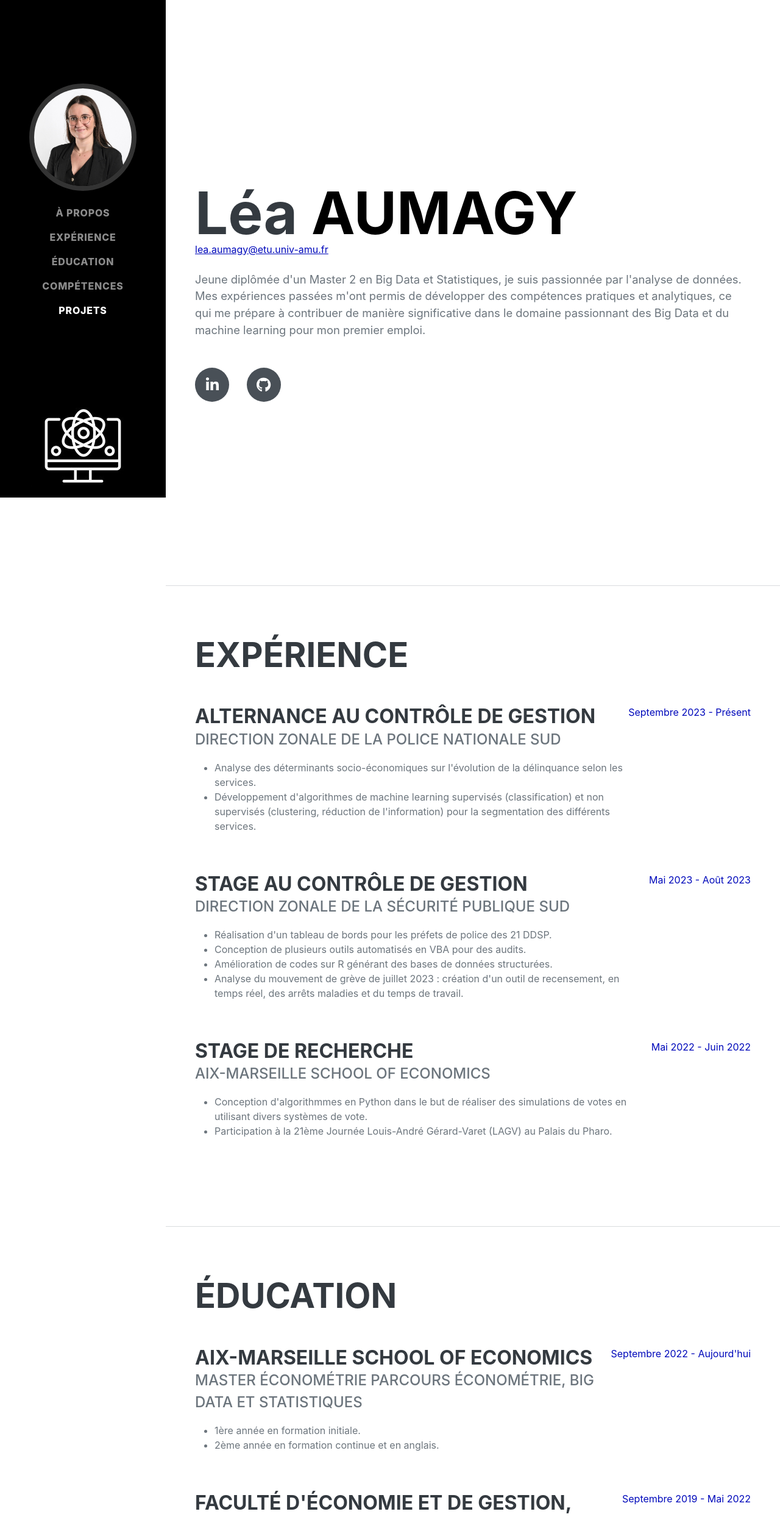
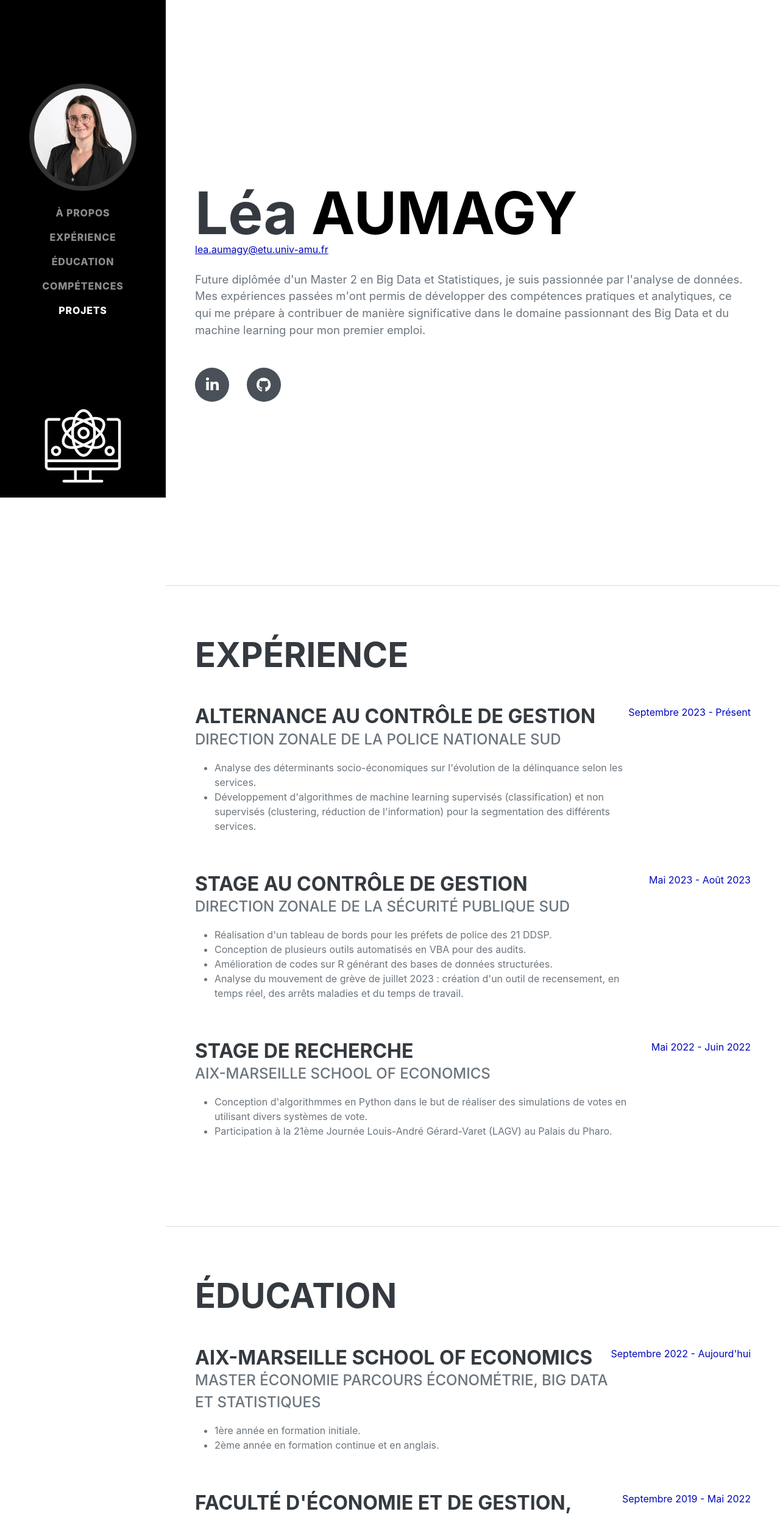
Before and after one commit to leaaumagy/CV, a plain HTML site: page index.html in a window 1280 px wide. Shown: the top 2488 px of the page at 61% size. Drawn offline with nearby package versions, Linux system fonts and the light colour scheme; a web font is replaced by a local one.

Commit message:
Update index.html

```diff
--- a/index.html
+++ b/index.html
@@ -49,7 +49,7 @@
 							 <a href="mailto:lea.aumagy@etu.univ-amu.fr">lea.aumagy@etu.univ-amu.fr</a>
 							 <br>
 							 <br>
-                <p class="lead mb-5">Jeune diplômée d'un Master 2 en Big Data et Statistiques, je suis passionnée par l'analyse de données. Mes expériences passées m'ont permis de développer des compétences pratiques et analytiques, ce qui me prépare à contribuer de manière significative dans le domaine passionnant des Big Data et du machine learning pour mon premier emploi. </p>
+                <p class="lead mb-5">Future diplômée d'un Master 2 en Big Data et Statistiques, je suis passionnée par l'analyse de données. Mes expériences passées m'ont permis de développer des compétences pratiques et analytiques, ce qui me prépare à contribuer de manière significative dans le domaine passionnant des Big Data et du machine learning pour mon premier emploi. </p>
                 <div class="social-icons">
                     <a class="social-icon" href="https://www.linkedin.com/in/l%C3%A9a-aumagy-9297771b8/"><i class="fab fa-linkedin-in"></i></a>
                     <a class="social-icon" href="https://github.com/leaaumagy"><i class="fab fa-github"></i></a>
@@ -106,7 +106,7 @@
                 <div class="d-flex flex-column flex-md-row justify-content-between mb-5">
                     <div class="flex-grow-1">
                         <h3 class="mb-0">Aix-Marseille School of Economics</h3>
-                        <div class="subheading mb-3">Master économétrie parcours Économétrie, Big Data et Statistiques </div>
+                        <div class="subheading mb-3">Master économie parcours Économétrie, Big Data et Statistiques </div>
                        	<ul>
 									<li>1ère année en formation initiale.</li>
 									<li>2ème année en formation continue et en anglais.</li>
```
